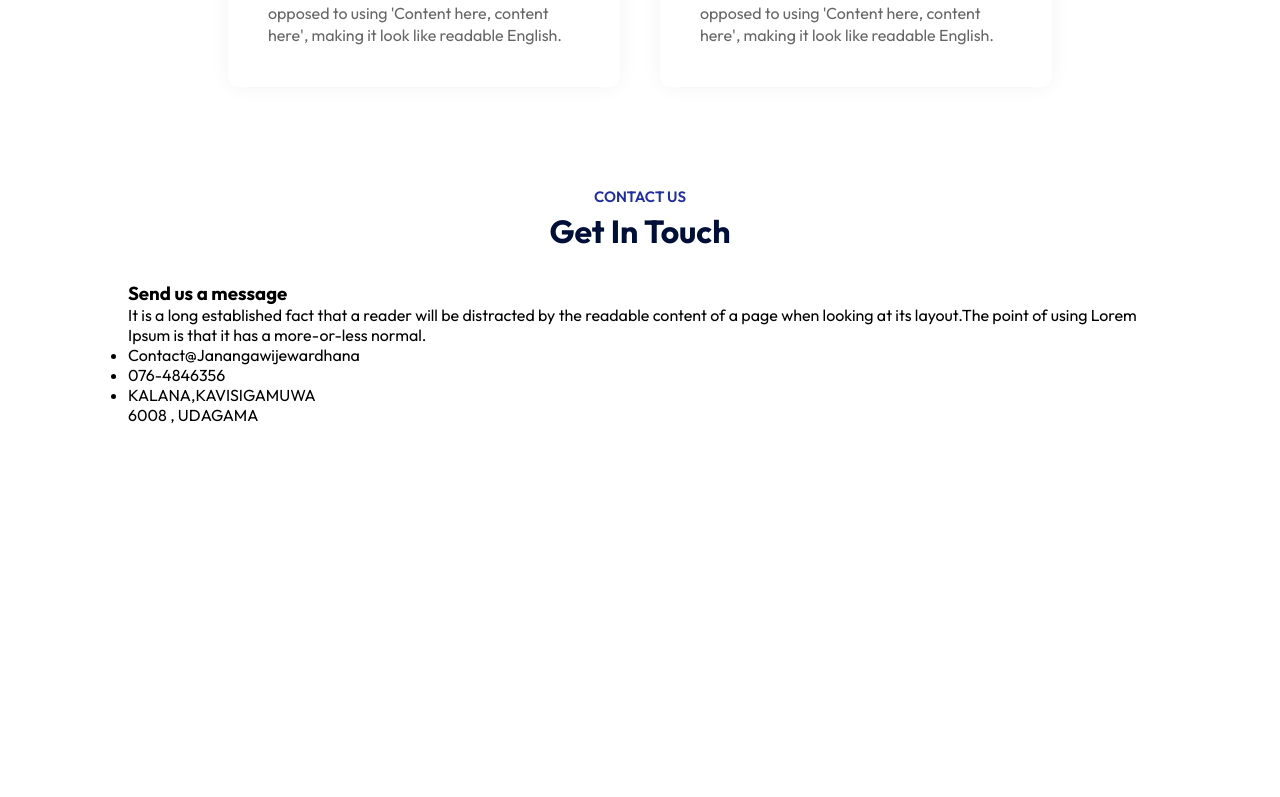
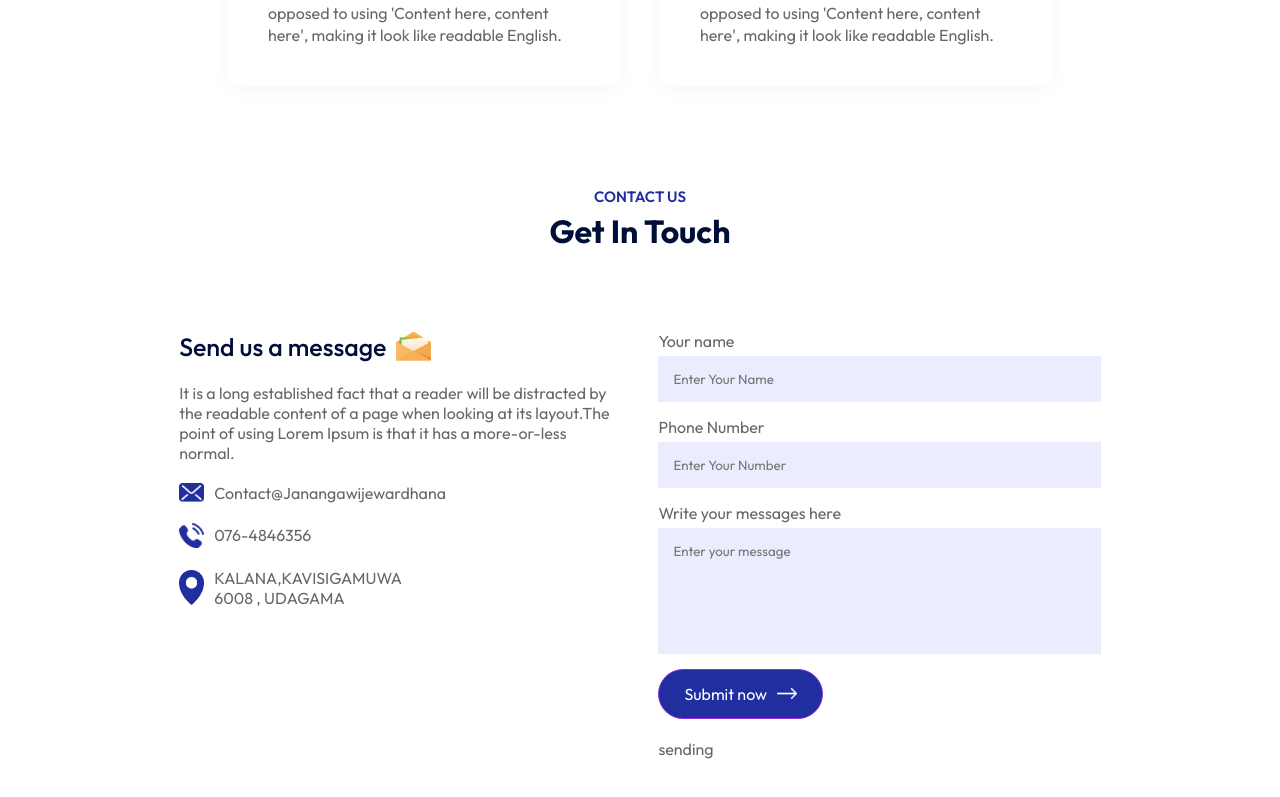
Before and after one commit to kjananga99/Edusity_Project, a React (Vite) app: page / in a window 1280 px wide. Shown: the part 2878-3675 px from the top of the page. Before the commit the page ends 3303 px from the top, so only its background shows below. Built offline with nearby package versions, Linux system fonts and the light colour scheme.

Commit message:
add form - contact

```diff
--- a/src/Components/Contact/Contact.css
+++ b/src/Components/Contact/Contact.css
@@ -0,0 +1,59 @@
+.contact{
+    margin: 80px auto;
+    max-width: 90%;
+    display: flex;
+    align-content: center;
+    justify-content: space-between;
+}
+
+.contact-col{
+    flex-basis: 48%;
+    color: #676767;
+}
+
+.contact-col h3{
+    color: #000F38;
+    font-weight: 500;
+    font-size: 25px;
+    display: flex;
+    align-items: center;
+    margin-bottom: 20px;
+}
+
+.contact-col h3 img{
+    width: 35px;
+    margin-left: 10px;
+}
+
+.contact-col p{
+    max-width: 450px;
+    list-style: 0.3;
+}
+
+.contact-col ul li{
+    display: flex;
+    align-items: center;
+    margin: 20px 0;
+}
+
+.contact-col ul li img{
+    width: 25px;
+    margin-right: 10px;
+}
+
+.contact form input, .contact form textarea{
+    display: block;
+    width: 100%;
+    background: #EBECFE;
+    padding: 15px;
+    border: 0;
+    outline: 0;
+    margin-bottom: 15px;
+    margin-top: 5px;
+    resize: none;
+}
+
+.contact-col span{
+    display: block;
+    margin: 20px 0;
+}
--- a/src/Components/Contact/Contact.jsx
+++ b/src/Components/Contact/Contact.jsx
@@ -1,19 +1,35 @@
 import React from 'react'
 import './Contact.css'
+import msg_icon from '../../assets/msg-icon.png'
+import mail_icon from '../../assets/mail-icon.png'
+import phone_icon from '../../assets/phone-icon.png'
+import location_icon from '../../assets/location-icon.png'
+import white_arrow from '../../assets/white-arrow.png'
 
 const Contact = () => {
   return (
     <div className='contact'>
       <div className="contact-col">
-        <h3>Send us a message</h3>
+        <h3>Send us a message <img src={msg_icon} alt="" /> </h3>
         <p>It is a long established fact that a reader will be distracted by the readable content of a page when looking at its layout.The point of using Lorem Ipsum is that it has a more-or-less normal.</p>
         <ul>
-            <li>Contact@Janangawijewardhana</li>
-            <li>076-4846356</li>
-            <li>KALANA,KAVISIGAMUWA<br/> 6008 , UDAGAMA</li>
+            <li> <img src={mail_icon} alt="" /> Contact@Janangawijewardhana</li>
+            <li> <img src={phone_icon} alt="" />076-4846356</li>
+            <li> <img src={location_icon} alt="" />KALANA,KAVISIGAMUWA<br/> 6008 , UDAGAMA</li>
         </ul>
       </div>
-      <div className="contact-col"></div>
+      <div className="contact-col">
+        <form>
+            <label>Your name</label>
+            <input type="text" name='name' placeholder='Enter Your Name' required/>
+            <label>Phone Number</label>
+            <input type="tel" name='phone' placeholder='Enter Your Number' required/>
+            <label>Write your messages here</label>
+            <textarea name="message" rows={6} placeholder='Enter your message' required></textarea>
+            <button type='submit' className='btn dark-btn'>Submit now <img src={white_arrow} alt="" /> </button>
+        </form>
+        <span>sending</span>
+      </div>
     </div>
   )
 }
```
